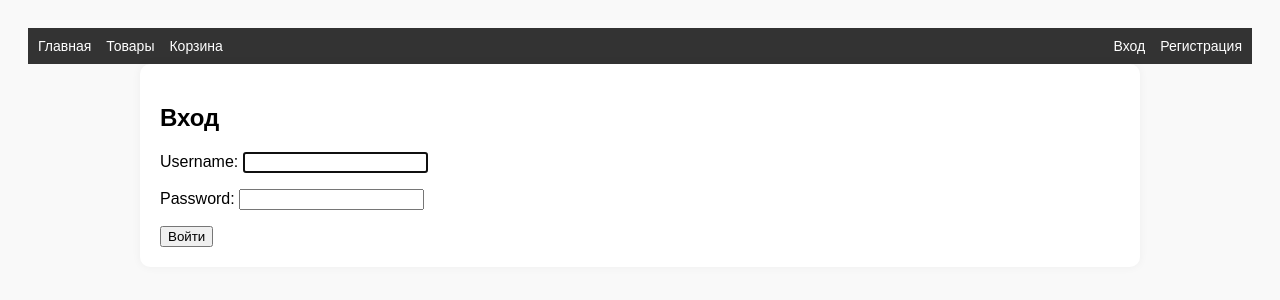
After one commit to MagZh0n/my-store, a Django app: page /login/ in a window 1280 px wide. The commit adds this page. Shown: the top 300 px of the page. Run offline with Django 5.2, Linux system fonts and the light colour scheme.

Commit message:
пн,регистрация

```diff
--- a/project/settings.py
+++ b/project/settings.py
@@ -136,3 +136,6 @@ STATICFILES_DIRS = [
 # https://docs.djangoproject.com/en/5.2/ref/settings/#default-auto-field
 
 DEFAULT_AUTO_FIELD = 'django.db.models.BigAutoField'
+
+LOGIN_URL = 'register'
+LOGIN_REDIRECT_URL = 'home'
--- a/store/templates/store/base.html
+++ b/store/templates/store/base.html
@@ -5,20 +5,62 @@
     <meta name="viewport" content="width=device-width, initial-scale=1.0">
     <title>{% block title %}Магазин{% endblock %}</title>
     <style>
-        body { font-family: Arial, sans-serif; padding: 20px; }
-        nav { background: #333; padding: 10px; }
-        nav a { color: white; margin: 0 10px; text-decoration: none; }
+        body { font-family: Arial, sans-serif; padding: 20px; background-color: #f9f9f9; }
+        nav {
+            background: #333;
+            padding: 10px;
+            display: flex;
+            justify-content: space-between;
+            align-items: center;
+        }
+        nav .links {
+            display: flex;
+            gap: 15px;
+        }
+        nav a, nav button {
+            color: white;
+            background: none;
+            border: none;
+            cursor: pointer;
+            font-size: 14px;
+            text-decoration: none;
+        }
+        nav a:hover, nav button:hover {
+            text-decoration: underline;
+        }
+
+        .container {
+            max-width: 960px;
+            margin: auto;
+            background: white;
+            padding: 20px;
+            border-radius: 10px;
+            box-shadow: 0 0 10px rgba(0,0,0,0.05);
+        }
     </style>
 </head>
 <body>
 
     <nav>
-        <a href="{% url 'home' %}">Главная</a>
-        <a href="{% url 'product_list' %}">Товары</a>
-        <a href="{% url 'cart' %}">Корзина</a>
+        <div class="links">
+            <a href="{% url 'home' %}">Главная</a>
+            <a href="{% url 'product_list' %}">Товары</a>
+            <a href="{% url 'cart' %}">Корзина</a>
+        </div>
+        <div class="links">
+            {% if user.is_authenticated %}
+                <form action="{% url 'logout' %}" method="post" style="display: inline;">
+                    {% csrf_token %}
+                    <button type="submit">Выйти</button>
+                </form>
+            {% else %}
+                <a href="{% url 'login' %}">Вход</a>
+                <a href="{% url 'register' %}">Регистрация</a>
+            {% endif %}
+        </div>
     </nav>
 
-    <div>
+    <div class="container">
         {% block content %}{% endblock %}
     </div>
 
--- a/store/templates/store/home.html
+++ b/store/templates/store/home.html
@@ -5,4 +5,4 @@
 {% block content %}
     <h1>Добро пожаловать в наш магазин!</h1>
     <p>Выберите категорию товаров и начните покупки.</p>
-{% endblock %}с
+{% endblock %}
--- /dev/null
+++ b/store/templates/store/login.html
@@ -0,0 +1,12 @@
+{% extends 'store/base.html' %}
+
+{% block content %}
+  <div class="form-container">
+    <h2>Вход</h2>
+    <form method="POST">
+      {% csrf_token %}
+      {{ form.as_p }}
+      <button type="submit">Войти</button>
+    </form>
+  </div>
+{% endblock %}
--- a/store/urls.py
+++ b/store/urls.py
@@ -1,13 +1,22 @@
-from django.urls import path, include
-from .views import home, product_list, product_detail, cart, add_to_cart, remove_from_cart
+from django.urls import path
+from .views import (
+    root_redirect, home, register,
+    product_list, product_detail,
+    cart, add_to_cart, remove_from_cart,
+    logout_view, login_view
+)
 
 
 urlpatterns = [
-    path('', home, name='home'),
+    path('', root_redirect, name='root'),
+    path('home/', home, name='home'),
+    path('register/', register, name='register'),
     path('products/', product_list, name='product_list'),
     path('products/<int:product_id>/', product_detail, name='product_detail'),
     path('cart/', cart, name='cart'),
     path('add-to-cart/<int:product_id>/', add_to_cart, name='add_to_cart'),
     path('remove-from-cart/<int:product_id>/', remove_from_cart, name='remove_from_cart'),
+    path('logout/', logout_view, name='logout'),
+    path('login/', login_view, name='login'),
 
 ]
--- a/store/views.py
+++ b/store/views.py
@@ -1,49 +1,112 @@
-from django.shortcuts import render, get_object_or_404, redirect
-from .models import Product, CartItem
-from django.http import HttpResponse
+from django.shortcuts import render, redirect, get_object_or_404
+from django.contrib.auth import login, logout as auth_logout
+from django.contrib.auth.decorators import login_required
+from django.contrib import messages
+from .models import Product
+from .forms import RegisterForm
+from django.contrib.auth.forms import AuthenticationForm
+from django.contrib.auth import authenticate, login
+from .forms import RegisterForm
+from django.contrib.auth import login
 
+def root_redirect(request):
+    if request.user.is_authenticated:
+        return redirect('home')
+    return redirect('register')
+
+@login_required
 def home(request):
     return render(request, 'store/home.html')
 
+@login_required
+def logout_view(request):
+    auth_logout(request)
+    messages.success(request, "Вы успешно вышли из системы")
+    return redirect('home')
+
+@login_required
 def product_list(request):
     products = Product.objects.all()
     return render(request, 'store/product_list.html', {'products': products})
 
+@login_required
 def product_detail(request, product_id):
     product = get_object_or_404(Product, id=product_id)
     return render(request, 'store/product_detail.html', {'product': product})
 
+@login_required
 def cart(request):
     cart_items = request.session.get('cart', [])
     products_in_cart = []
+    total_sum = 0
 
     for item in cart_items:
         product = get_object_or_404(Product, id=item['product_id'])
-        products_in_cart.append({'product': product, 'quantity': item['quantity']})
+        item_total = product.price * item['quantity']
+        total_sum += item_total
+        products_in_cart.append({
+            'product': product,
+            'quantity': item['quantity'],
+            'item_total': item_total
+        })
 
-    return render(request, 'store/cart.html', {'cart_items': products_in_cart})
+    return render(request, 'store/cart.html', {
+        'cart_items': products_in_cart,
+        'total_sum': total_sum
+    })
 
+@login_required
 def add_to_cart(request, product_id):
     product = get_object_or_404(Product, id=product_id)
-
     cart = request.session.get('cart', [])
 
-    item_found = False
     for item in cart:
         if item['product_id'] == product.id:
             item['quantity'] += 1
-            item_found = True
             break
-
-    if not item_found:
+    else:
         cart.append({'product_id': product.id, 'quantity': 1})
 
     request.session['cart'] = cart
-
     return redirect('cart')
 
+@login_required
 def remove_from_cart(request, product_id):
     cart = request.session.get('cart', [])
     cart = [item for item in cart if item['product_id'] != product_id]
     request.session['cart'] = cart
     return redirect('cart')
+
+
+def login_view(request):
+    if request.user.is_authenticated:
+        return redirect('home')
+
+    if request.method == 'POST':
+        form = AuthenticationForm(request, data=request.POST)
+        if form.is_valid():
+            user = form.get_user()
+            login(request, user)
+            messages.success(request, "Вы успешно вошли")
+            return redirect('home')
+    else:
+        form = AuthenticationForm()
+
+    return render(request, 'store/login.html', {'form': form})
+
+
+def register(request):
+    if request.user.is_authenticated:
+        return redirect('home')
+
+    if request.method == 'POST':
+        form = RegisterForm(request.POST)
+        if form.is_valid():
+            user = form.save()
+            login(request, user)
+            messages.success(request, 'Регистрация прошла успешно!')
+            return redirect('home')
+    else:
+        form = RegisterForm()
+
+    return render(request, 'store/register.html', {'form': form})
```
Also changed, not shown: store/middleware.py (line endings or trailing spaces).
